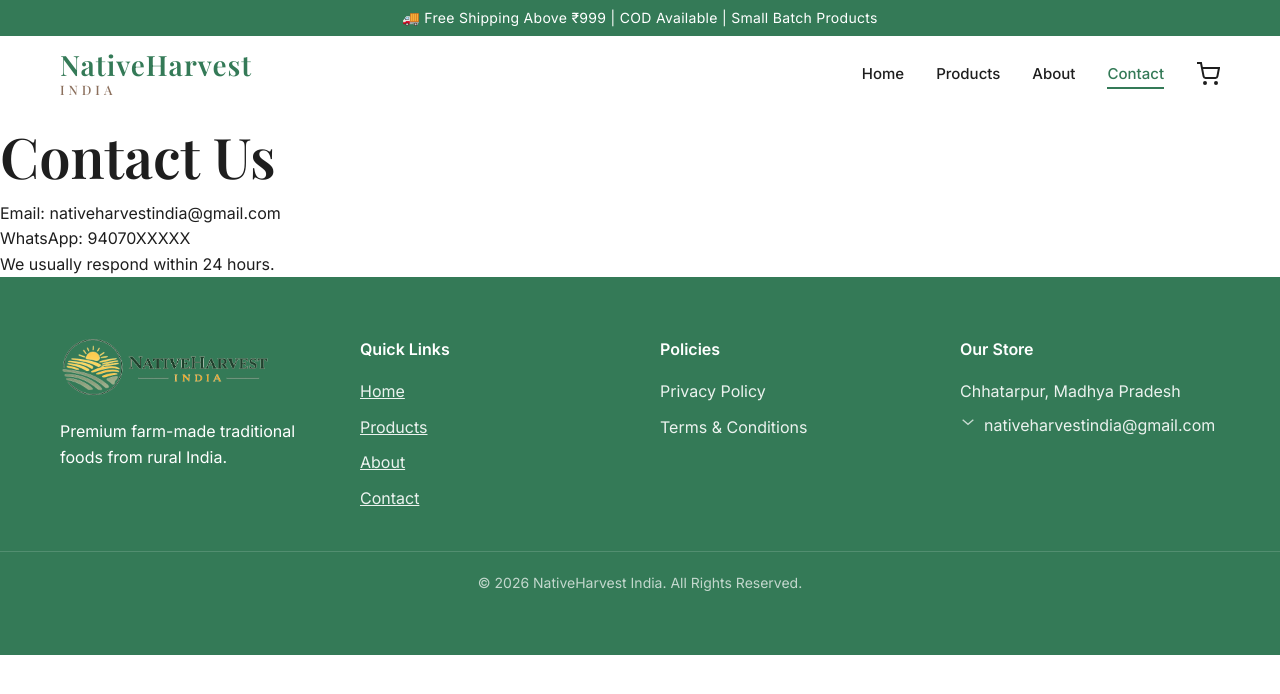
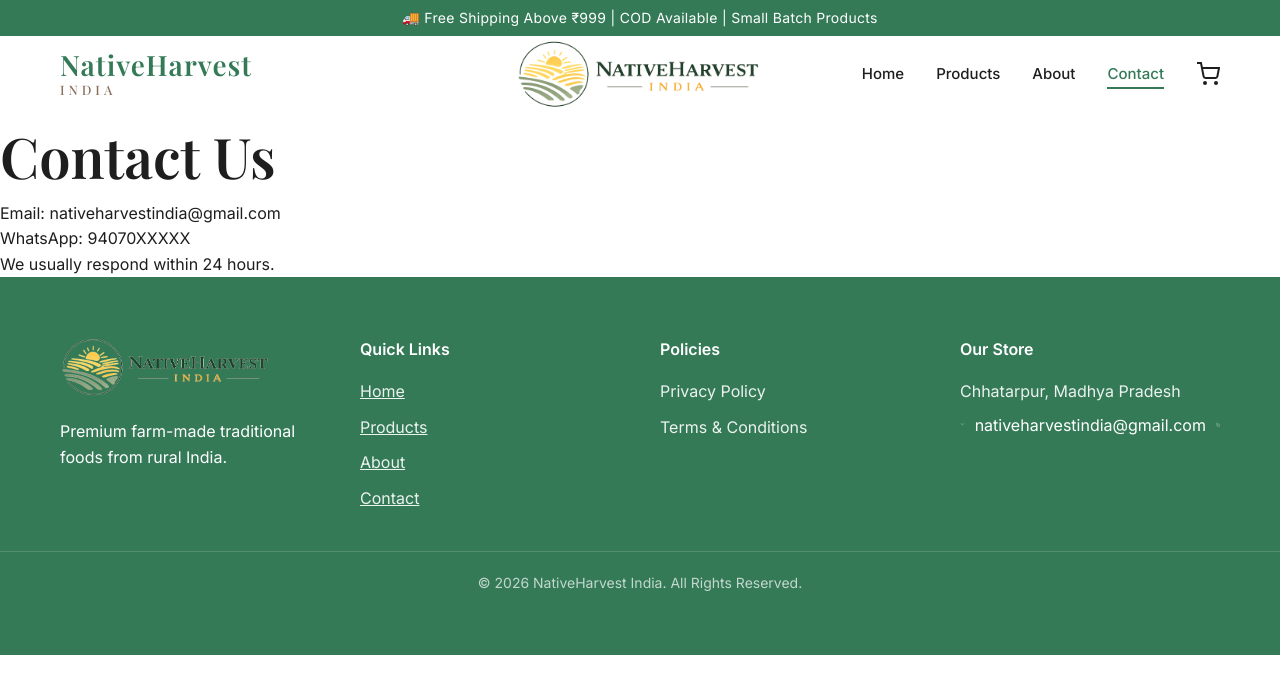
Before and after one commit to samarthr8/nativeharvest-app, a React (Vite) app in the folder frontend/: page /contact in a window 1280 px wide. Shown: the top 694 px of the page. Built offline with nearby package versions, Linux system fonts and the light colour scheme.

Commit message:
Updated: 1)CD pipeline to run only if CI pipeline succeed, 2)deploy.sh to have docker prune to cleanup storage, 3) Footer.jsx to have tooltip, copy icon and animation, 4) Header.jsx to have logo in the centre 70px height

```diff
--- a/frontend/src/components/layout/Footer.jsx
+++ b/frontend/src/components/layout/Footer.jsx
@@ -4,15 +4,16 @@
 
 const Footer = () => {
   const [copied, setCopied] = useState(false);
+  const [hovered, setHovered] = useState(false);
 
   const handleCopy = async (e) => {
-    e.preventDefault(); // prevent immediate mailto trigger
+    e.preventDefault();
     try {
       await navigator.clipboard.writeText(
         "nativeharvestindia@gmail.com"
       );
       setCopied(true);
-      setTimeout(() => setCopied(false), 1500);
+      setTimeout(() => setCopied(false), 1600);
     } catch (err) {
       console.error("Copy failed", err);
     }
@@ -53,13 +54,13 @@
                 transition: "0.3s ease",
                 cursor: "pointer"
               }}
-              onMouseEnter={(e) => {
-                e.currentTarget.style.filter =
-                  "drop-shadow(0 0 8px rgba(255,255,255,0.35))";
-              }}
-              onMouseLeave={(e) => {
-                e.currentTarget.style.filter = "none";
-              }}
+              onMouseEnter={(e) =>
+                (e.currentTarget.style.filter =
+                  "drop-shadow(0 0 8px rgba(255,255,255,0.35))")
+              }
+              onMouseLeave={(e) =>
+                (e.currentTarget.style.filter = "none")
+              }
             />
           </div>
 
@@ -71,7 +72,6 @@
         {/* QUICK LINKS */}
         <div>
           <h4 style={{ marginBottom: "16px" }}>Quick Links</h4>
-
           <div style={{ display: "flex", flexDirection: "column", gap: "10px" }}>
             <Link to="/" style={{ color: "white", opacity: 0.9 }}>
               Home
@@ -106,13 +106,13 @@
               Chhatarpur, Madhya Pradesh
             </p>
 
-            {/* Premium Email Interaction */}
+            {/* Premium Email */}
             <div
               style={{
                 display: "flex",
                 alignItems: "center",
-                gap: "8px",
-                opacity: 0.9
+                gap: "10px",
+                position: "relative"
               }}
             >
               {/* Mail Icon */}
@@ -130,25 +130,22 @@
                 <path d="M4 4l8 7 8-7" />
               </svg>
 
+              {/* Email Link */}
               <a
                 href="mailto:nativeharvestindia@gmail.com"
                 onClick={handleCopy}
+                onMouseEnter={() => setHovered(true)}
+                onMouseLeave={() => setHovered(false)}
                 style={{
                   color: "white",
                   textDecoration: "none",
                   position: "relative",
                   whiteSpace: "nowrap",
                   cursor: "pointer",
-                  transition: "0.3s ease"
-                }}
-                onMouseEnter={(e) => {
-                  e.currentTarget.style.filter =
-                    "drop-shadow(0 0 6px rgba(255,255,255,0.5))";
-                  e.currentTarget.querySelector("span").style.width = "100%";
-                }}
-                onMouseLeave={(e) => {
-                  e.currentTarget.style.filter = "none";
-                  e.currentTarget.querySelector("span").style.width = "0%";
+                  transition: "0.3s ease",
+                  filter: hovered
+                    ? "drop-shadow(0 0 6px rgba(255,255,255,0.6))"
+                    : "none"
                 }}
               >
                 nativeharvestindia@gmail.com
@@ -160,32 +157,61 @@
                     left: 0,
                     bottom: "-2px",
                     height: "1px",
-                    width: "0%",
+                    width: hovered ? "100%" : "0%",
                     background: "white",
                     transition: "width 0.3s ease"
                   }}
                 />
               </a>
 
-              {/* Copied Feedback */}
-              {copied && (
-                <span
+              {/* Copy Icon */}
+              <svg
+                onClick={handleCopy}
+                xmlns="http://www.w3.org/2000/svg"
+                width="14"
+                height="14"
+                fill="none"
+                stroke="currentColor"
+                strokeWidth="2"
+                viewBox="0 0 24 24"
+                style={{
+                  cursor: "pointer",
+                  opacity: 0.7,
+                  transition: "0.3s ease"
+                }}
+              >
+                <rect x="9" y="9" width="13" height="13" rx="2" />
+                <path d="M5 15H4a2 2 0 0 1-2-2V4a2 2 0 0 1 2-2h9a2 2 0 0 1 2 2v1" />
+              </svg>
+
+              {/* Tooltip */}
+              {(hovered || copied) && (
+                <div
                   style={{
+                    position: "absolute",
+                    top: "-34px",
+                    left: "0",
+                    background: "rgba(0,0,0,0.85)",
+                    padding: "6px 10px",
+                    borderRadius: "6px",
                     fontSize: "12px",
-                    opacity: 0.8,
-                    marginLeft: "6px",
-                    transition: "0.3s ease"
+                    whiteSpace: "nowrap",
+                    opacity: copied ? 1 : 0.9,
+                    transform: copied
+                      ? "translateY(-4px)"
+                      : "translateY(0)",
+                    transition: "all 0.25s ease"
                   }}
                 >
-                  Copied!
-                </span>
+                  {copied ? "✓ Copied to clipboard" : "Click to copy"}
+                </div>
               )}
             </div>
           </div>
         </div>
       </div>
 
-      {/* Thin Divider */}
+      {/* Divider */}
       <div
         style={{
           height: "1px",
--- a/frontend/src/components/layout/Header.jsx
+++ b/frontend/src/components/layout/Header.jsx
@@ -1,6 +1,7 @@
 import { Link, useLocation } from "react-router-dom";
 import { useState, useEffect } from "react";
 import { useCart } from "../../context/CartContext";
+import logo from "../../assets/NH-Logo-Old-Transparent-Cropped-2.png";
 
 export default function Header() {
   const location = useLocation();
@@ -52,10 +53,11 @@
           width: "100%",
           display: "flex",
           justifyContent: "space-between",
-          alignItems: "center"
+          alignItems: "center",
+          position: "relative" // 🔥 Needed for absolute center logo
         }}
       >
-        {/* BRAND */}
+        {/* LEFT TEXT BRAND (UNCHANGED) */}
         <Link
           to="/"
           style={{
@@ -91,7 +93,37 @@
           </span>
         </Link>
 
-        {/* NAVIGATION */}
+        {/* 🔥 CENTER LOGO */}
+        <Link
+          to="/"
+          style={{
+            position: "absolute",
+            left: "50%",
+            transform: "translateX(-50%)",
+            display: "flex",
+            alignItems: "center"
+          }}
+        >
+          <img
+            src={logo}
+            alt="NativeHarvest Logo"
+            style={{
+              height: "70px",
+              width: "auto",
+              transition: "0.3s ease",
+              cursor: "pointer"
+            }}
+            onMouseEnter={(e) => {
+              e.currentTarget.style.filter =
+                "drop-shadow(0 0 10px rgba(52,122,87,0.35))";
+            }}
+            onMouseLeave={(e) => {
+              e.currentTarget.style.filter = "none";
+            }}
+          />
+        </Link>
+
+        {/* RIGHT NAVIGATION */}
         <nav
           style={{
             display: "flex",
@@ -107,12 +139,8 @@
               <div
                 key={item.name}
                 style={{ position: "relative" }}
-                onMouseEnter={() =>
-                  item.mega && setShowMega(true)
-                }
-                onMouseLeave={() =>
-                  item.mega && setShowMega(false)
-                }
+                onMouseEnter={() => item.mega && setShowMega(true)}
+                onMouseLeave={() => item.mega && setShowMega(false)}
               >
                 <Link
                   to={item.path}
@@ -144,7 +172,6 @@
                   />
                 </Link>
 
-                {/* MEGA MENU */}
                 {item.mega && showMega && (
                   <div
                     style={{
@@ -170,7 +197,7 @@
             );
           })}
 
-          {/* CART SVG ICON */}
+          {/* CART */}
           <Link
             to="/cart"
             style={{
@@ -187,17 +214,13 @@
               stroke="currentColor"
               strokeWidth="2"
               viewBox="0 0 24 24"
-              style={{
-                transition: "transform 0.2s ease",
-                color: "#1e1e1e"
-              }}
+              style={{ color: "#1e1e1e" }}
             >
               <circle cx="9" cy="21" r="1" />
               <circle cx="20" cy="21" r="1" />
               <path d="M1 1h4l2.6 13.4a2 2 0 0 0 2 1.6h9.8a2 2 0 0 0 2-1.6L23 6H6" />
             </svg>
 
-            {/* BADGE */}
             {cartCount > 0 && (
               <span
                 style={{
```
Also changed, not shown: 1 other file (tests, documents, lock files or other folders).
